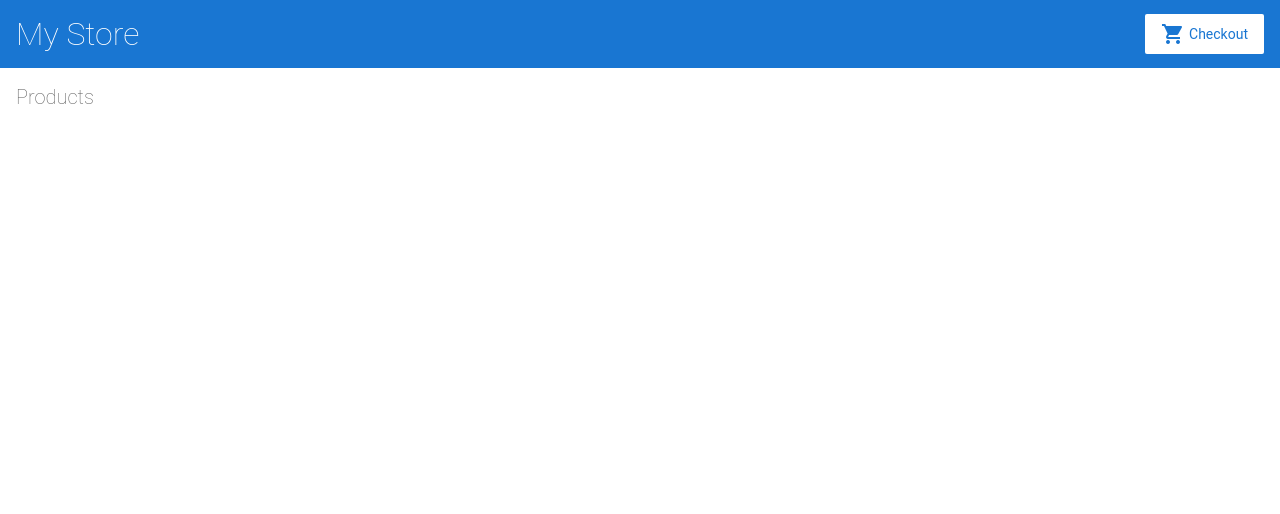
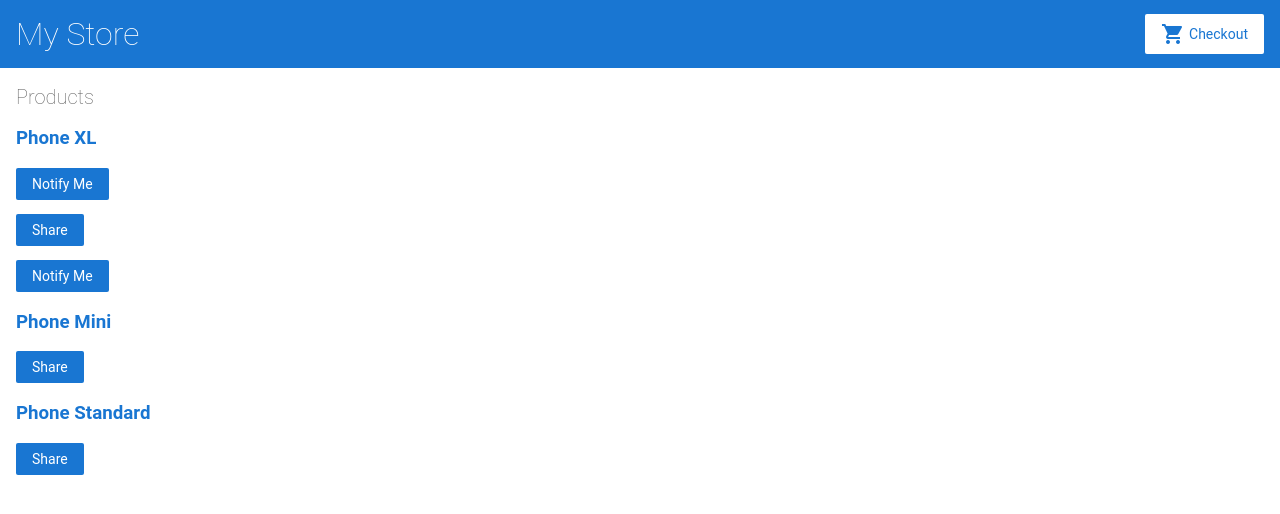
Before and after one commit to Michelvanderheide/angular-m6pfmp, an Angular app: page / in a window 1280 px wide. Shown: the top 514 px of the page. Built offline with nearby package versions, Linux system fonts and the light colour scheme.

Commit message:
3 files modified, 4 added

```diff
--- a/src/app/app.module.ts
+++ b/src/app/app.module.ts
@@ -6,6 +6,7 @@
 import { AppComponent } from './app.component';
 import { TopBarComponent } from './top-bar/top-bar.component';
 import { ProductListComponent } from './product-list/product-list.component';
+import { ProductAlertsComponent } from './product-alerts/product-alerts.component';
 
 @NgModule({
   imports: [
@@ -18,7 +19,8 @@
   declarations: [
     AppComponent,
     TopBarComponent,
-    ProductListComponent
+    ProductListComponent,
+    ProductAlertsComponent
   ],
   bootstrap: [
     AppComponent
--- /dev/null
+++ b/src/app/product-alerts/product-alerts.component.html
@@ -0,0 +1,3 @@
+<p *ngIf="product && product.price > 700">
+  <button type="button" (click)="notify.emit()">Notify Me</button>
+</p>
--- a/src/app/product-list/product-list.component.html
+++ b/src/app/product-list/product-list.component.html
@@ -1,3 +1,18 @@
 <h2>Products</h2>
 
-<div *ngFor="let product of products"></div>
+<div *ngFor="let product of products">
+  <h3>
+    <a [title]="product.name + ' details'">
+      {{ product.name }}
+    </a>
+  </h3>
+
+  <p *ngIf="product && product.price > 700">
+    <button type="button">Notify Me</button>
+  </p>
+
+  <button type="button" (click)="share()">Share</button>
+
+  <app-product-alerts [product]="product" (notify)="onNotify()">
+  </app-product-alerts>
+</div>
--- a/src/app/product-list/product-list.component.ts
+++ b/src/app/product-list/product-list.component.ts
@@ -5,7 +5,7 @@
 @Component({
   selector: 'app-product-list',
   templateUrl: './product-list.component.html',
-  styleUrls: ['./product-list.component.css']
+  styleUrls: ['./product-list.component.css'],
 })
 export class ProductListComponent {
   products = products;
@@ -13,11 +13,8 @@
   share() {
     window.alert('The product has been shared!');
   }
+
+  onNotify() {
+    window.alert('You will be notified when the product goes on sale');
+  }
 }
-
-
-/*
-Copyright Google LLC. All Rights Reserved.
-Use of this source code is governed by an MIT-style license that
-can be found in the LICENSE file at https://angular.io/license
-*/
```
Also changed, not shown: src/app/product-alerts/product-alerts.component.ts (added, +12 -0 lines), src/app/product-alerts/product-alerts.component.css (added), 1 other file (tests, documents, lock files or other folders).
